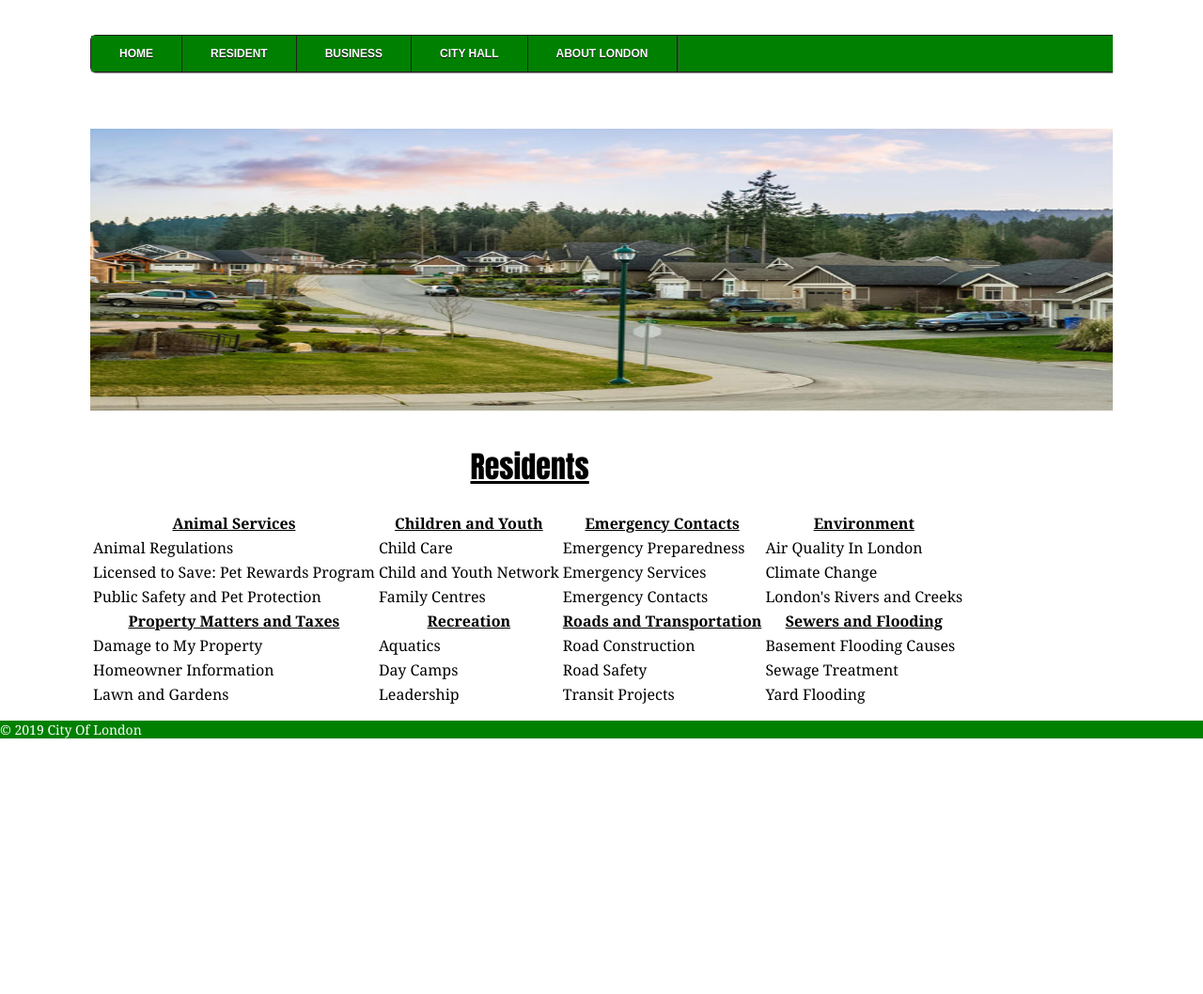
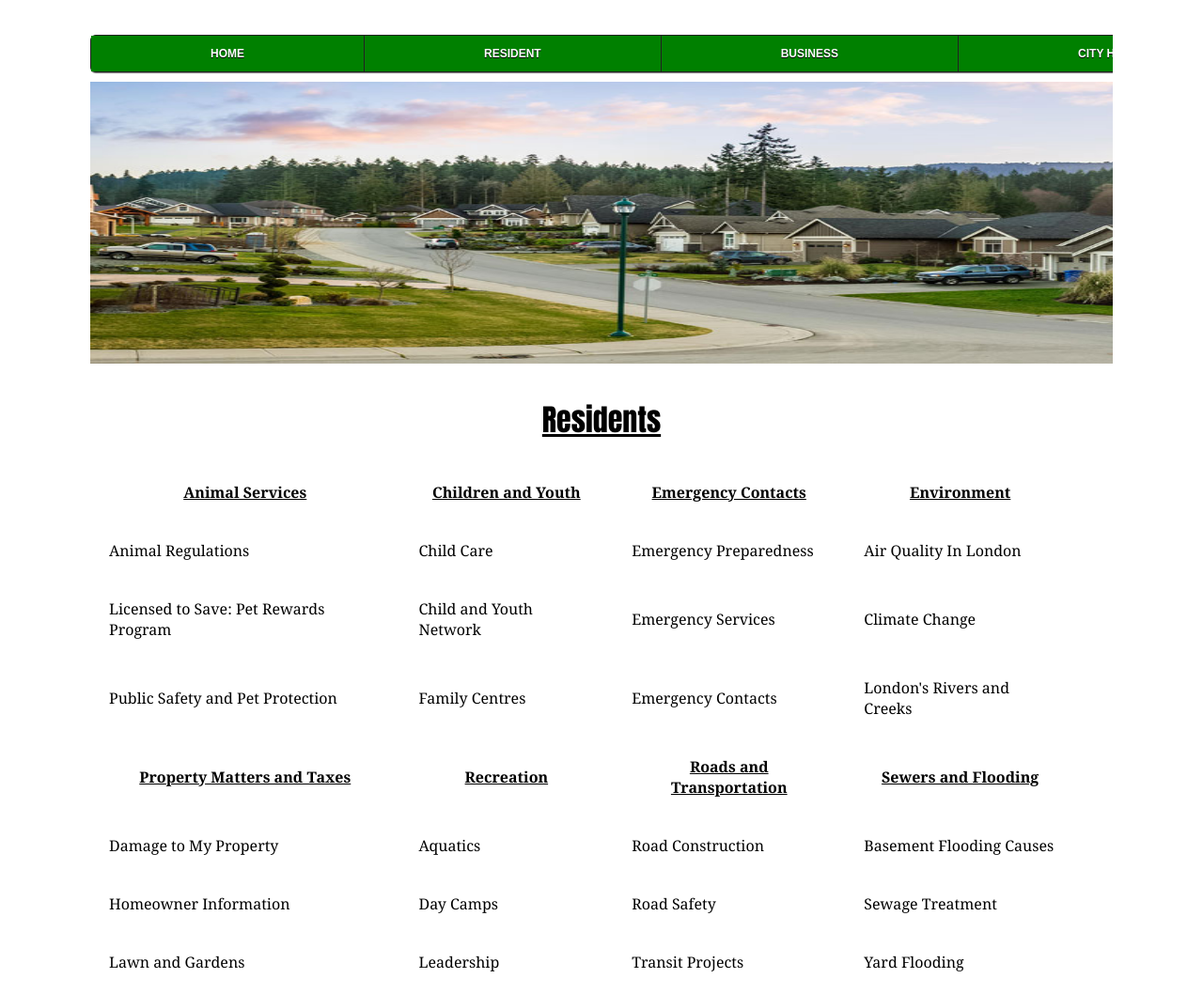
Before and after one commit to kirstenjeffrey/CityOfLondon, a plain HTML site: page Resident.html in a window 1280 px wide. Shown: the part 220-1278 px from the top of the page at 94% size. Before the commit the page ends 1020 px from the top, so only its background shows below. Drawn offline with Linux system fonts and the light colour scheme.

Commit message:
menu attributes and added table attributes

```diff
--- a/CSS/layout.css
+++ b/CSS/layout.css
@@ -29,6 +29,10 @@ h2 {
 	font: 32px/1.2 Impact, sans-serif;
 	color: #green;
 }
+
+/*#menu li:last-child a {
+    border-right: none;
+}*/
 
 	#menu, #menu ul {
     margin: 0;
@@ -77,7 +81,7 @@ h2 {
 
 	#menu a {
     float: left;
-    padding: 12px 30px;
+    padding: 12px 127px;
     color: white;
     text-transform: uppercase;
     font: bold 12px Arial, Helvetica;
@@ -187,11 +191,12 @@ h2 {
 	#menu ul li:last-child > a {
     border-radius: 0 0 3px 3px;
 	}
+
 footer {
 	text-align: left;
 	background-color: green;
 	color: white;
-	padding-bottom: 0%;
+	padding-bottom: 0.5%;
 }
 
 footer li {
@@ -231,6 +236,18 @@ aside img {
 	float: left;
 	padding-right: 1%;
 	padding-bottom: 1%;
+}
+
+#resident{
+	margin-top: -50px;
+}
+
+#table, th, td {
+border: none;
+border-collapse: collapse;
+padding: 20px;
+align: center;
+
 }
 
 @media screen and (max-width: 768px) {
@@ -641,5 +658,4 @@ aside img {
 
 }
 
-
 }
```
